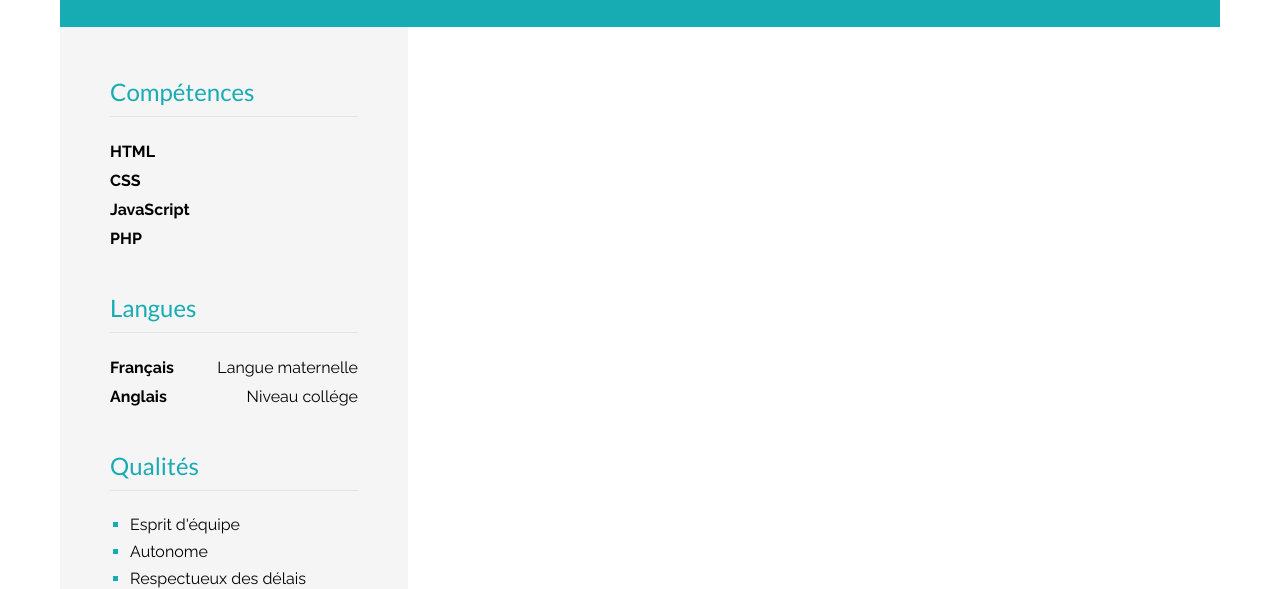
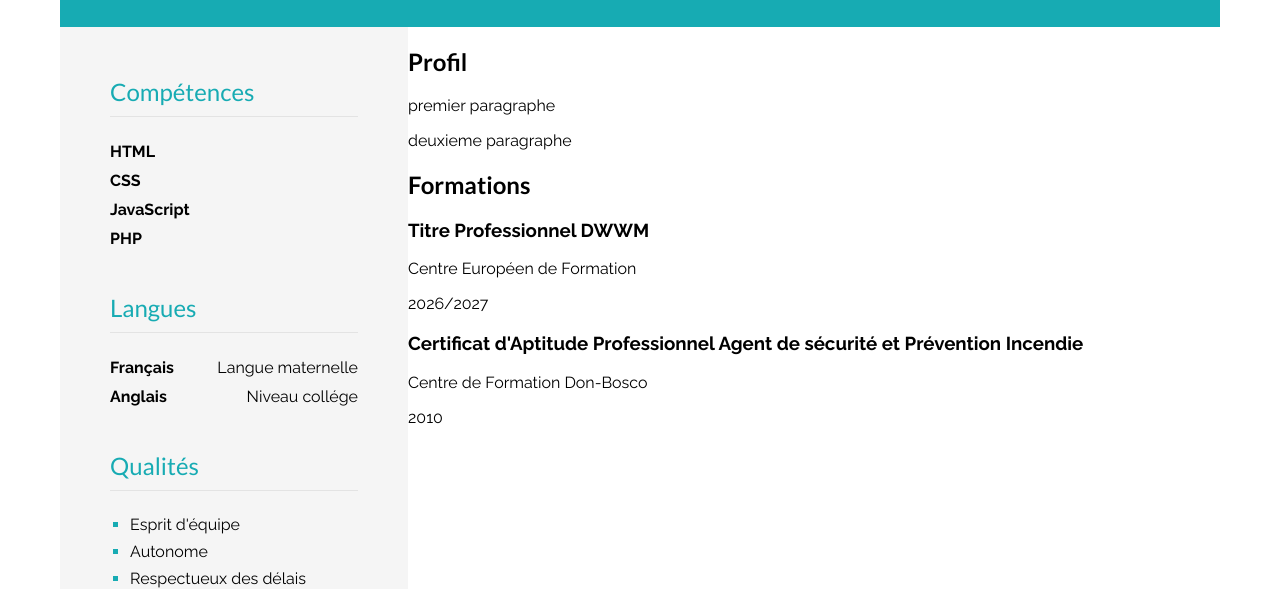
Before and after one commit to romuald67300-rgb/cv-en-ligne, a plain HTML site: page index.html in a window 1280 px wide. Shown: the part 208-797 px from the top of the page. Drawn offline with Linux system fonts and the light colour scheme.

Commit message:
Ajout du profil et de formation professionnel

```diff
--- a/index.html
+++ b/index.html
@@ -64,7 +64,31 @@
                     </ul>
                 </section>
             </aside>
-            <main></main>
+            <main>
+                <section>
+                    <h2>Profil</h2>
+                    <p>premier paragraphe</p>
+                    <p>deuxieme paragraphe</p>
+                </section>
+                <section>
+                    <h2>Formations</h2>
+                    <article>
+                        <div>
+                            <h3>Titre Professionnel DWWM</h3>
+                            <p>Centre Européen de Formation</p>
+                        </div>
+                        <p>2026/2027</p>
+                    </article>
+                    <article>
+                        <div>
+                            <h3>Certificat d'Aptitude Professionnel Agent de sécurité et Prévention Incendie</h3>
+                            <p>Centre de Formation Don-Bosco</p>
+                        </div>
+                        <p>2010</p>
+                    </article>
+                </section>
+
+            </main>
         </div>
         <footer></footer>
 
```
